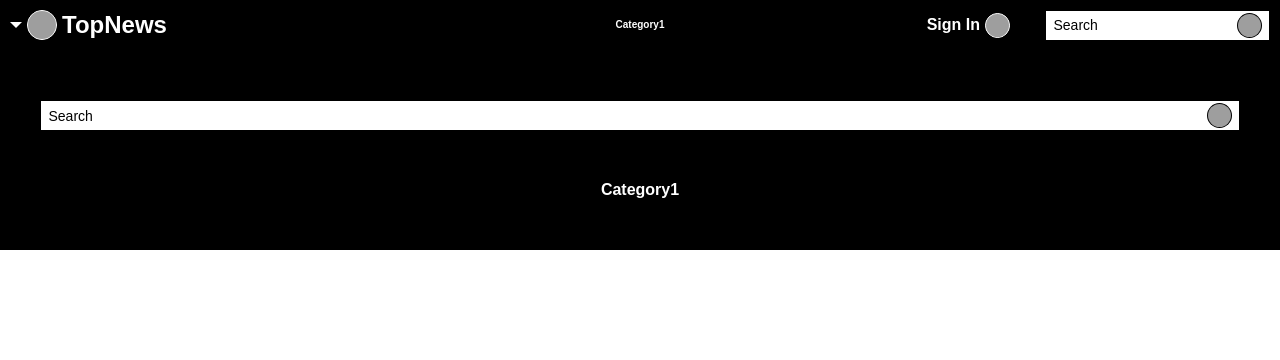
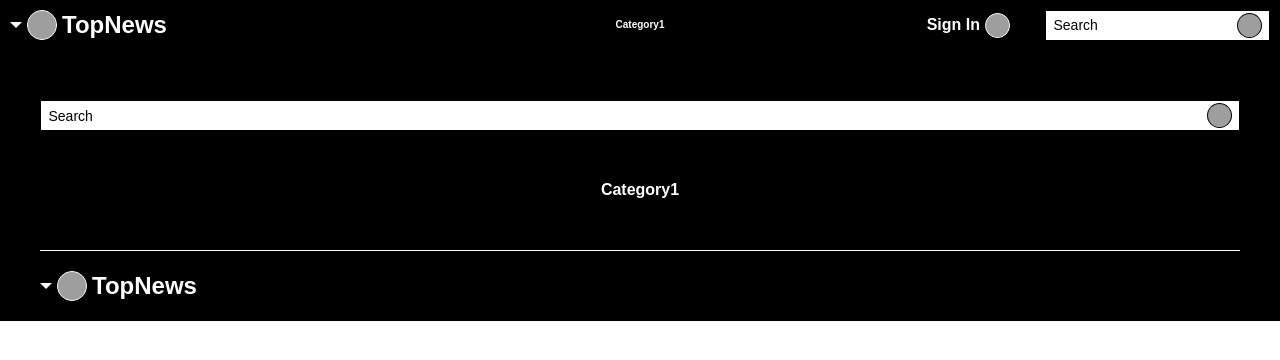
Before and after one commit to Hyde70s491/top-news-app, a React (Create React App) app: page / in a window 1280 px wide. Shown: the top 360 px of the page. Built offline with nearby package versions, Linux system fonts and the light colour scheme; grey boxes are pictures that could not be loaded.

Commit message:
Add CountrySelection to AppFooter

```diff
--- a/src/views/components/country-selection/CountrySelection.scss
+++ b/src/views/components/country-selection/CountrySelection.scss
@@ -19,6 +19,13 @@
 
     .country-selection-dropdown__options {
       display: block;
+    }
+  }
+
+  &--footer {
+    .country-selection-dropdown__options {
+      bottom: 3.5rem;
+      top: auto;
     }
   }
 
--- a/src/views/components/country-selection/CountrySelection.tsx
+++ b/src/views/components/country-selection/CountrySelection.tsx
@@ -3,13 +3,21 @@ import { NavLink } from "react-router-dom";
 
 import "./CountrySelection.scss";
 
-const CountrySelection: React.FC = () => {
+interface CountrySelectionProps {
+  readonly selectionClassName?: string;
+}
+
+const CountrySelection: React.FC<CountrySelectionProps> = (
+  props: React.PropsWithChildren<CountrySelectionProps>
+) => {
+  const { selectionClassName } = props;
+
   return (
     <div className="country-selection">
       <div
         className={`country-selection-dropdown${
           false ? " country-selection-dropdown--open" : ""
-        }`}
+        }${selectionClassName ? " " + selectionClassName : ""}`}
       >
         <button
           className="country-selection-dropdown__toggle-button"
--- a/src/views/layout/app-footer/AppFooter.scss
+++ b/src/views/layout/app-footer/AppFooter.scss
@@ -10,5 +10,20 @@
     margin: 0 auto;
     max-width: 120rem;
     width: 100%;
+
+    &__separator {
+      background-color: $color-white;
+      height: 0.1rem;
+      margin-bottom: 2rem;
+      width: 100%;
+    }
+
+    &__bottom {
+      align-items: center;
+      display: flex;
+      flex-direction: row;
+      justify-content: space-between;
+      margin-bottom: 2rem;
+    }
   }
 }
--- a/src/views/layout/app-footer/AppFooter.tsx
+++ b/src/views/layout/app-footer/AppFooter.tsx
@@ -1,6 +1,7 @@
 import React from "react";
 
 import CategoryLinks from "../../components/category-links/CategoryLinks";
+import CountrySelection from "../../components/country-selection/CountrySelection";
 import SearchBar from "../../components/search-bar/SearchBar";
 import "./AppFooter.scss";
 
@@ -10,6 +11,10 @@ const AppFooter: React.FC = () => {
       <div className="app-footer__content">
         <SearchBar barClassName="search-bar--footer" />
         <CategoryLinks linksClassName="category-links--footer" />
+        <div className="app-footer__content__separator"></div>
+        <div className="app-footer__content__bottom">
+          <CountrySelection selectionClassName="country-selection-dropdown--footer" />
+        </div>
       </div>
     </div>
   );
```
Also changed, not shown: 1 other file (tests, documents, lock files or other folders).
